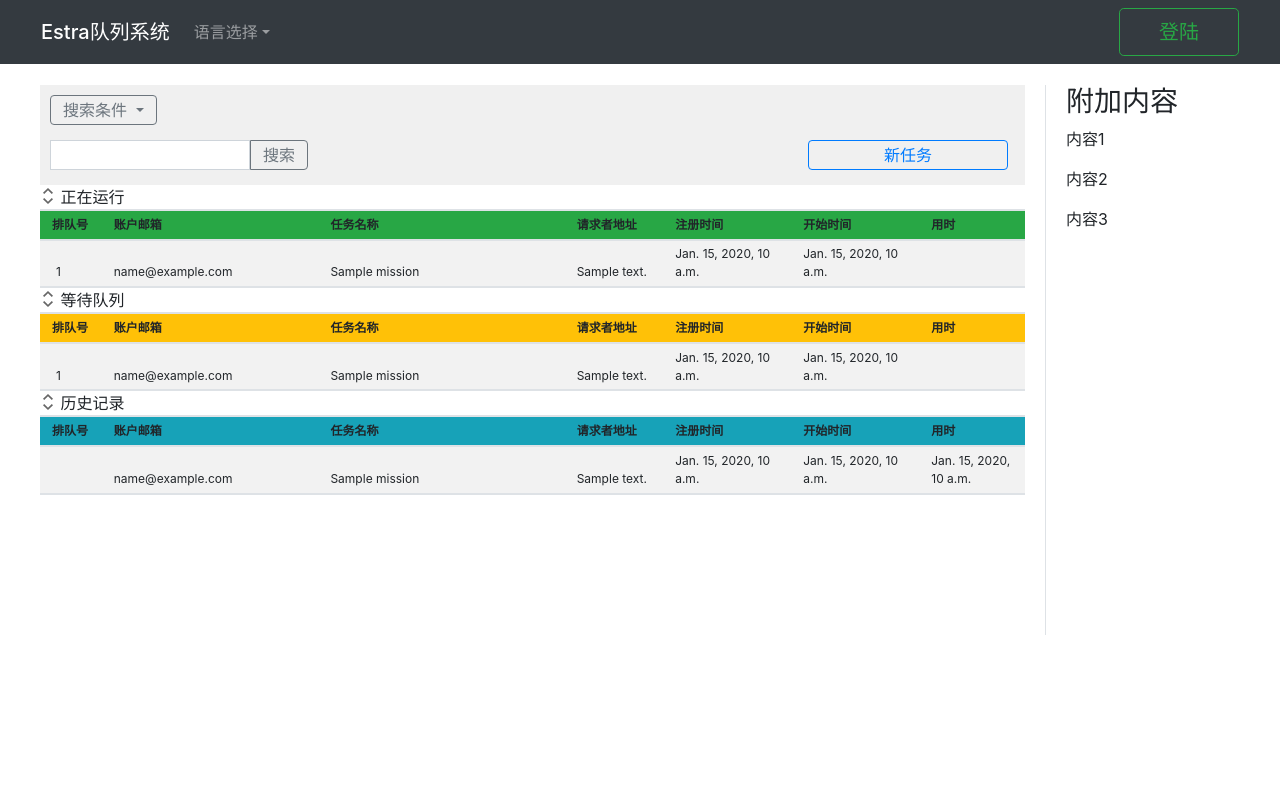
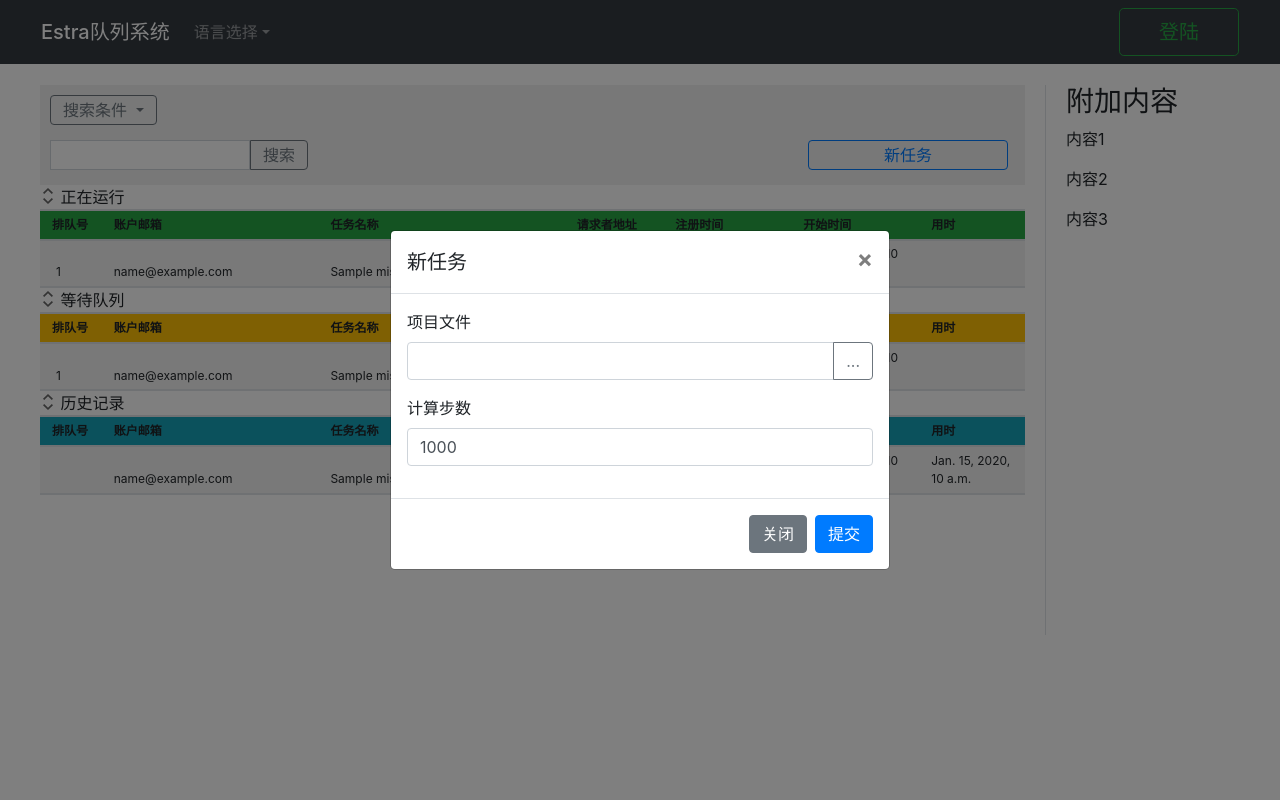
Before and after one commit to qweaxdzsc/web_queue, a Django app: template queue_web/app_queue/templates/index.html in a window 1280 px wide. Run offline with Django 3.2, Linux system fonts and the light colour scheme; the template is opened without the code that fills it: most values are stand-ins (such as "Sample title", 1, 10 or a date in 2020).

Commit message:
- web queue update modal new mission   - include ajax success: modal show, modal's HTML, form, basic view func

```diff
--- a/queue_web/app_local_server/flask_server.py
+++ b/queue_web/app_local_server/flask_server.py
@@ -4,7 +4,7 @@ import sys
 import threading
 from flask import Flask, send_from_directory, make_response
 app = Flask(__name__)
-# app.config['JSON_AS_ASCII'] = False
+app.config['JSON_AS_ASCII'] = False
 
 
 @app.route('/download')
@@ -13,7 +13,7 @@ def download():
 
 
 @app.route('/file')
-def local_file():
+def get_local_file():
     root = tk.Tk()
     root.withdraw()
     root.attributes('-topmost', True)
--- a/queue_web/app_queue/templates/index.html
+++ b/queue_web/app_queue/templates/index.html
@@ -174,24 +174,23 @@
                     <span aria-hidden="true">&times;</span>
                 </button>
             </div>
-
+<!--modal body-->
             <div class="modal-body">
-                <form>
+                <form action="/add">
                     <div class="form-group">
+                        <label for="input_local_file">项目文件</label>
                         <div class="input-group mb-3">
-                            <input type="text" class="form-control" placeholder="Recipient's username"
-                                   aria-label="Recipient's username" aria-describedby="button-addon3">
+                            <input type="text" class="form-control"
+                                   aria-label="local_file" aria-describedby="btn_local_file" id="input_local_file">
                             <div class="input-group-append">
-                                <button class="btn btn-outline-secondary" type="button" id="button-addon3">Button
+                                <button class="btn btn-outline-secondary" type="button" id="btn_local_file">...
                                 </button>
                             </div>
                         </div>
                     </div>
                     <div class="form-group">
-                        <label for="iterations">Email address</label>
-                        <input type="email" class="form-control" id="iterations"
-                               placeholder="name@example.com">
-
+                        <label for="input_iter">计算步数</label>
+                        <input type="number" class="form-control"  value="1000" id="input_iter">
                     </div>
                 </form>
             </div>
@@ -199,7 +198,7 @@
 
             <div class="modal-footer">
                 <button type="button" class="btn btn-secondary" data-dismiss="modal">关闭</button>
-                <button type="button" class="btn btn-primary">提交</button>
+                <button type="button" class="btn btn-primary" id="btn_mission_submit">提交</button>
             </div>
 
         </div>
@@ -209,6 +208,7 @@
 {% endblock content %}
 {% block script %}
 <script>
+$('#exampleModal').modal()
     var csrf = $('input[name="csrfmiddlewaretoken"]').val();
     var rnd = Math.random()
     $('#btn_add_mission').on('click', function(){
@@ -219,7 +219,10 @@
             data: {rnd: rnd},
             datatype: 'json',
             success:function (data) {
-                console.log(data)
+                console.log(data);
+                $('#exampleModal').modal();
+                $('#input_local_file').val(data.path);
+
             }
         });
         return false;
```
Also changed, not shown: queue_web/app_queue/views.py (+10 -10 lines), 2 other files.
